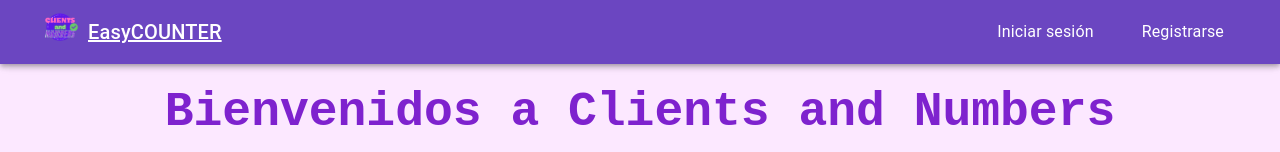
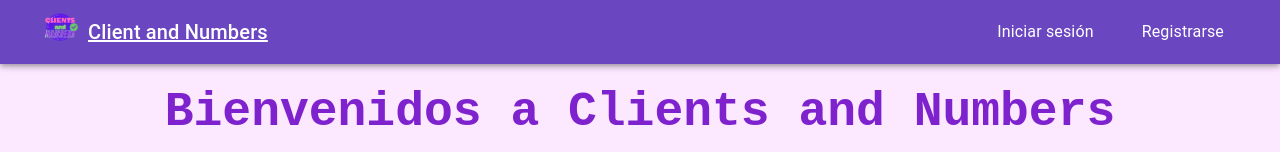
Before and after one commit to mikiortiz/clients-and-numbers--Front-End, a React (Vite) app: page / in a window 1280 px wide. Shown: the top 152 px of the page. Built offline with nearby package versions, Linux system fonts and the light colour scheme.

Commit message:
chenge-of-name

```diff
--- a/src/componentes/NavbarUser.tsx
+++ b/src/componentes/NavbarUser.tsx
@@ -131,7 +131,7 @@ const Navbar = () => {
               textDecoration: location.pathname === "/" ? "underline" : "none",
             }}
           >
-            EasyCOUNTER
+            Client and Numbers
           </Typography>
         </div>
         <div className="flex space-x-4 items-center">
```
